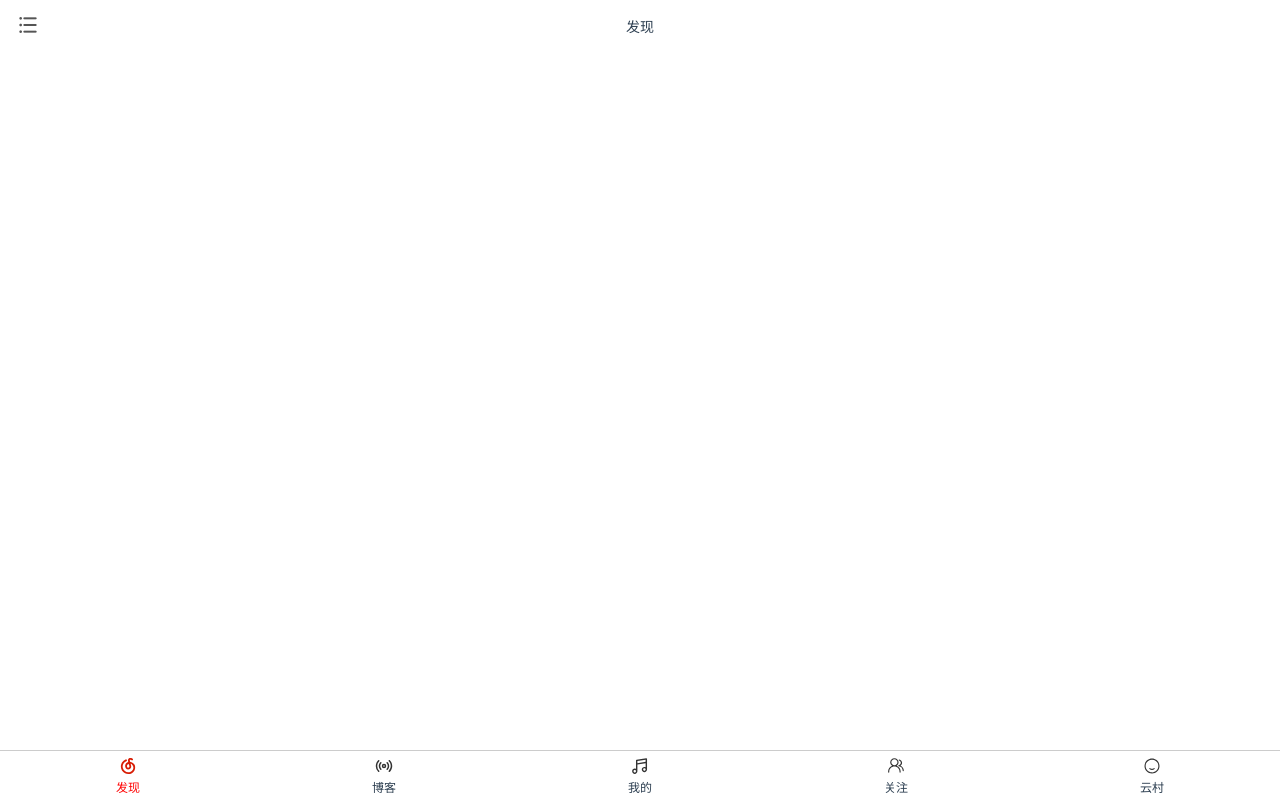
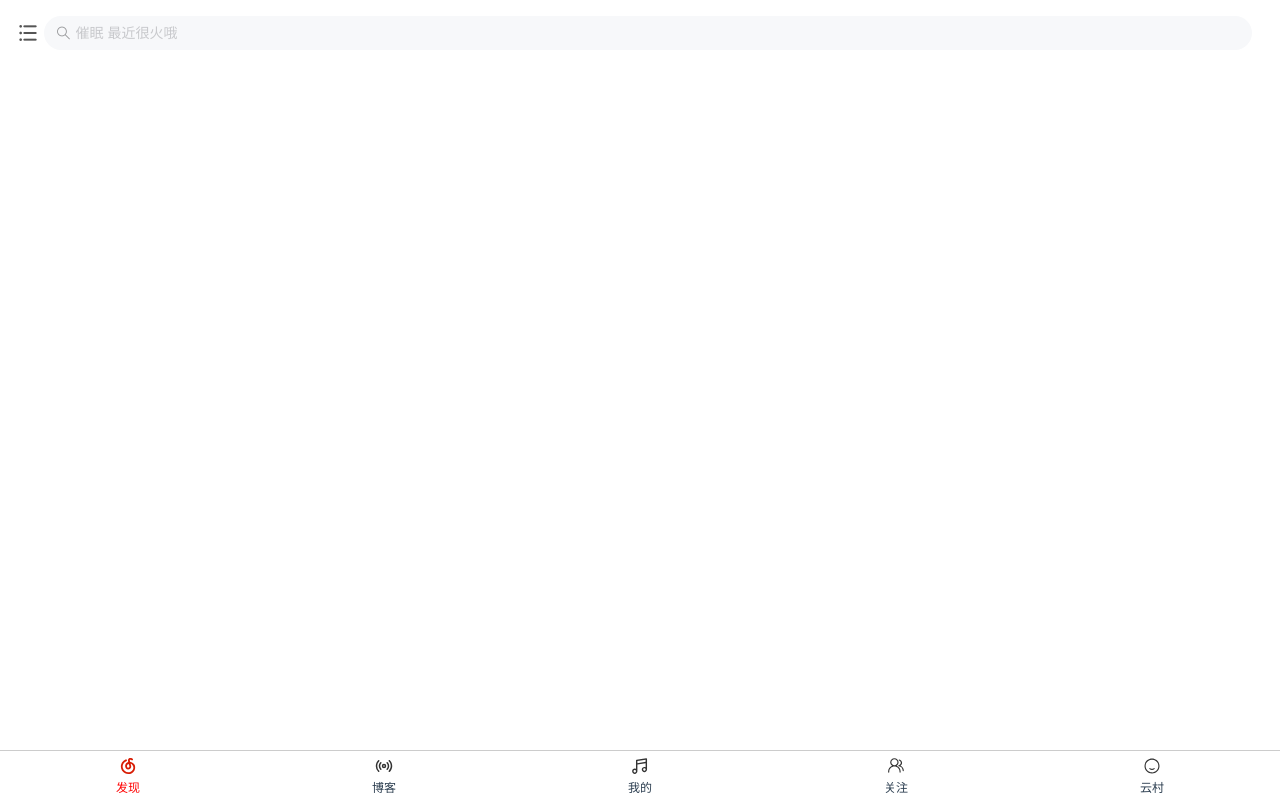
Before and after one commit to xiaoningziya/WangyiyunMusic, a Vue app: page /#/home/discovery in a window 1280 px wide. Built offline with nearby package versions, Linux system fonts and the light colour scheme.

Commit message:
增加搜索页路由

```diff
--- a/src/router/route.ts
+++ b/src/router/route.ts
@@ -1,3 +1,5 @@
+const Search = () => import('@/views/home/search/Search.vue')
+
 export const route: Array<any> = [
   {
     path: '/',
@@ -14,6 +16,11 @@ export const route: Array<any> = [
       path: '/home/discovery', // 导航 -- 发现
       name: 'Discovery',
       component: () => import('@/views/home/discovery/index.vue')
+    }, {
+      // 搜索页
+      path: '/home/search',
+      name: 'Search',
+      component: Search
     }, {
       path: '/home/blog', // 导航 -- 博客
       name: 'Blog',
--- a/src/views/home/discovery/index.vue
+++ b/src/views/home/discovery/index.vue
@@ -1,15 +1,30 @@
 <template>
   <div class="discoverywrap">
-    发现
+    <div class="searchForm">
+      <van-search shape="round" :placeholder="placeholder" @click-input="toSearch()" />
+    </div>
   </div>
 </template>
 <script lang="ts">
 import { defineComponent } from 'vue'
+import { useRouter } from 'vue-router'
 
 export default defineComponent({
   name: 'Discovery',
   setup () {
+    const placeholder = '催眠 最近很火哦'
+    const router = useRouter()
 
+    const methods = {
+      toSearch () {
+        router.push({ name: 'Search' })
+      }
+    }
+
+    return {
+      placeholder,
+      ...methods
+    }
   }
 })
 </script>
@@ -17,5 +32,12 @@ export default defineComponent({
 .discoverywrap {
   width:100%;
   height:100%;
+  .searchForm {
+    margin-left: .55rem;
+    margin-right: .25rem;
+    .van-search {
+      padding: 0;
+    }
+  }
 }
 </style>
--- a/src/views/home/index.vue
+++ b/src/views/home/index.vue
@@ -17,7 +17,7 @@
 </template>
 <script lang="ts">
 import { defineComponent, ref } from 'vue'
-import { useStore } from 'vuex';
+import { useStore } from 'vuex'
 import Navigation from '@/components/navigation/navigation.vue'
 import Sidebarlist from '@/components/sidebarlist/sidebarlist.vue'
 
@@ -27,19 +27,19 @@ export default defineComponent({
     Navigation,
     Sidebarlist
   },
-  setup() {
-    const store = useStore();
-    let slideFlag = ref(false)
-    let methods: IMethods = {
-      slideshow:():void => {
-        slideFlag.value = true;
-      },
+  setup () {
+    const store = useStore()
+    const slideFlag = ref(false)
+    const methods: IMethods = {
+      slideshow: ():void => {
+        slideFlag.value = true
+      }
     }
     return {
       ...methods,
       slideFlag
     }
-  },
+  }
 })
 </script>
 <style lang="less" scoped>
@@ -67,7 +67,7 @@ export default defineComponent({
   .slideBtn{
     position: fixed;
     left: .32rem;
-    top:.26rem;
+    top:.42rem;
   }
 }
 </style>
--- /dev/null
+++ b/src/views/home/search/Search.vue
@@ -0,0 +1,21 @@
+<template>
+  <div class="search">
+    搜索
+  </div>
+</template>
+<script lang="ts">
+import { defineComponent } from 'vue'
+
+export default defineComponent({
+  name: 'Search',
+  setup () {
+
+  }
+})
+</script>
+<style lang="less" scoped>
+.search {
+  width:100%;
+  height:100%;
+}
+</style>
```
Also changed, not shown: 1 other file (tests, documents, lock files or other folders).
